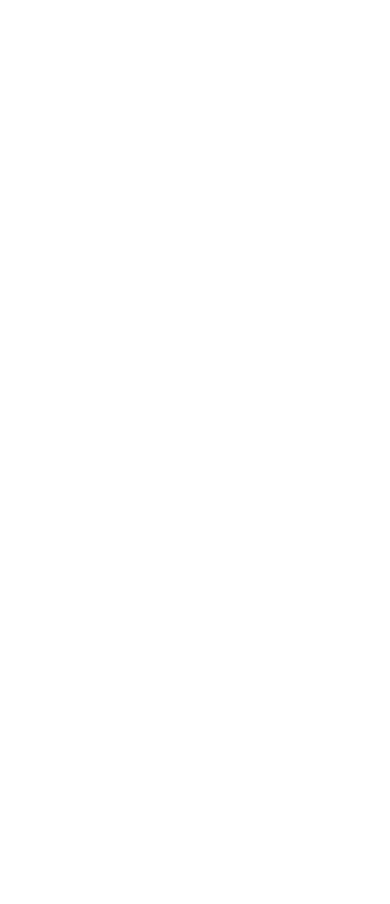
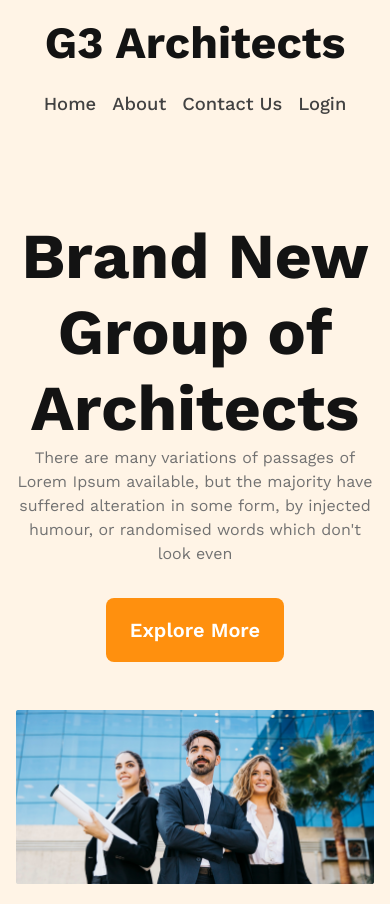
Before and after one commit to MdShariarAbrar/g3-architect, a plain HTML site: page index.html in a window 390 px wide. Before the commit the page ends 844 px from the top, so only its background shows below. Drawn offline with nearby package versions, Linux system fonts and the light colour scheme.

Commit message:
header section compleated with responsiveness

```diff
--- a/index.html
+++ b/index.html
@@ -8,6 +8,32 @@
     <link rel="stylesheet" href="styles/style.css">
 </head>
 <body>
+    <!-- header section starts here -->
+    <header>
+        <!-- nav section starts here -->
+        <nav>
+            <h2 class="title-primary">G3 Architects</h2>
+            <ul>
+                <li><a href="">Home</a></li>
+                <li><a href="">About</a></li>
+                <li><a href="">Contact Us</a></li>
+                <li><a href="">Login</a></li>
+            </ul>
+        </nav>
+        <!-- nav section end here -->
+
+        <!-- banner/hero section starts -->
+        <div class="hero">
+            <div class="hero-text">
+                <h1 class="hero-title">Brand New <br> Group of Architects </h1>
+                <p class="description-primary">There are many variations of passages of Lorem Ipsum available, but the majority have suffered alteration in some form, by injected humour, or randomised words which don't look even</p>
+                <button class="btn-primary">Explore More</button>
+            </div>
+
+            <img src="images/banner.png" alt="" class="hero-img">
+        </div>
+    </header>
+    <!-- header section end here -->
 
 </body>
 </html>
--- a/styles/style.css
+++ b/styles/style.css
@@ -23,11 +23,104 @@
 
 .btn-primary {
     color: #fff;
+    padding: 1.25rem 1.5rem;
     text-align: center;
     font-size: 1.25rem;
     font-weight: 600;
     border-radius: 0.5rem;
     background: #FF900E;
     border: 0;
+    margin-top: 2rem;
 
 }
+
+
+
+/* header style */
+header{
+    padding: 3rem 15rem;
+    background: rgba(255, 144, 14, 0.10);
+}
+/* nav styles starts here */
+nav{
+    display: flex;
+    justify-content: space-between;
+    align-items: center;
+    margin-bottom: 6rem;
+}
+nav ul{
+    display: flex;
+
+}
+nav ul li{
+    list-style: none;
+    margin-left: 4rem;
+}
+nav ul li a{
+    text-decoration: none;
+    color: #424242;
+    font-size: 1.15rem;
+    font-weight: 500;
+}
+/* nav section styles ends here */
+
+/* banner/hero section style starts */
+.hero-text{
+    margin: 3rem auto;
+    text-align: center;
+}
+
+.hero-title{
+    color: #131313;
+    text-align: center;
+    font-size: 64px;
+    font-weight: 700;
+}
+.hero-img {
+    width: 100%;
+}
+
+
+
+/* responsive styles */
+/* for mobile */
+@media screen and (max-width: 576px) {
+    header {
+        padding: 1rem;
+
+    }
+    nav{
+        flex-direction: column;
+        gap: 1rem;
+    }
+    nav ul li{
+        margin: 0;
+        padding: .5rem;
+    }
+
+    .hero-img{
+        width: 100%;
+    }
+
+
+}
+
+/* responsive for tablet */
+@media screen and (min-width:576px) and (max-width: 992px) {
+    header {
+        padding: 2rem 3rem;
+    }
+
+    nav {
+        flex-direction: column;
+        gap:2rem;
+    }
+
+}
+
+/* responsive for large tablet */
+@media screen and (min-width:992px) and (max-width: 1200px){
+    header {
+        padding: 3rem 5rem;
+    }
+}
```
